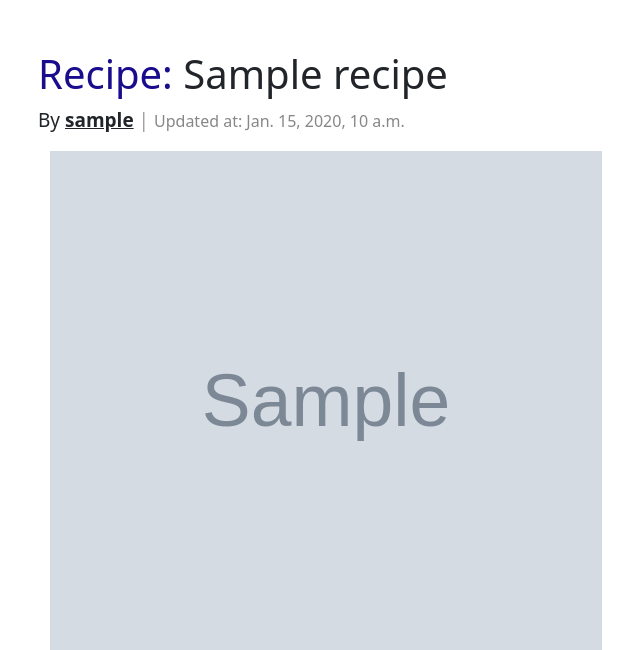
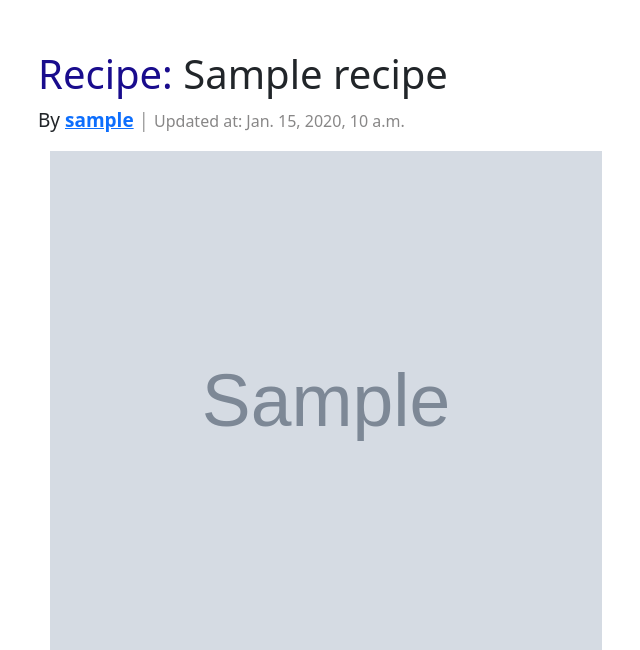
Before and after one commit to mustafa-mun/recipe-share, a Django app: page /recipes/00000000-0000-0000-0000-000000000001/ in a window 1280 px wide. Shown: the part 92-742 px from the top of the page, without its empty margins (44-684 px from the left). Run offline with Django 4.2, Linux system fonts and the light colour scheme; tables that the repository leaves empty hold one stand-in row (values such as "Sample post"); grey boxes marked "Sample" are stand-in pictures; some libraries are stand-ins or nearby versions.

Commit message:
link recipe  author with profile page

```diff
--- a/RecipeShare/recipes/templates/recipes/recipe.html
+++ b/RecipeShare/recipes/templates/recipes/recipe.html
@@ -3,8 +3,10 @@
   <h1><span style="color: #190c8d">Recipe:</span> {{ recipe.recipe_name }}</h1>
   <p style="font-size: 19px">
     By
-    <span style="text-decoration: underline; font-weight: bold"
-      >{{recipe.recipe_author}}</span
+    <a
+      href="{% url 'user-profiles' recipe.recipe_author.id %}"
+      style="text-decoration: underline; font-weight: bold"
+      >{{recipe.recipe_author}}</a
     >
     <span style="color: rgb(158, 158, 158)">|</span>
     <span style="font-size: 16px; color: rgb(136, 135, 135)"
```
